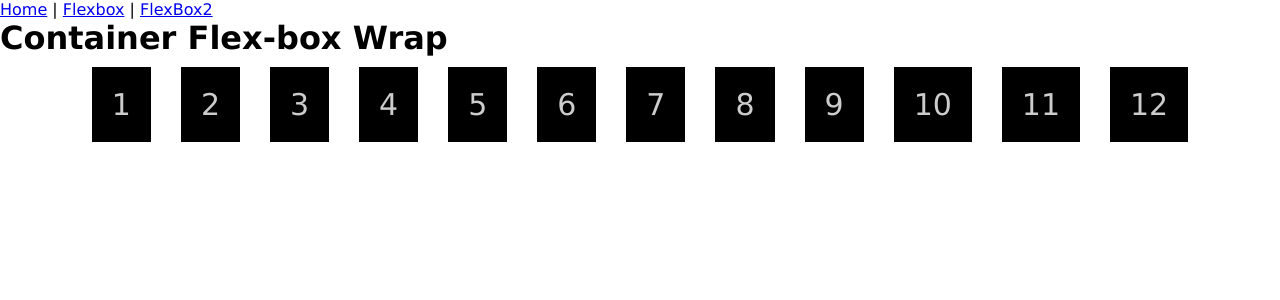
After one commit to Gbardellaa/DesenvoveWeb, a PHP site: page /flexbox2.html in a window 1280 px wide. The commit adds this page. Shown: the top 300 px of the page. Run offline with PHP 8.4, Linux system fonts and the light colour scheme.

Commit message:
Aula 6 e Portifólio - 07/05

```diff
--- a/Aula 6/flexbox.html
+++ b/Aula 6/flexbox.html
@@ -7,6 +7,7 @@
     <link rel="stylesheet" href="folha/style.css">
 </head>
 <body>
+    <a href="index.html"> Home</a> | <a href="flexbox.html">Flexbox</a> | <a href="flexbox2.html">FlexBox2</a>
     <h1>FlexBox - Exemplos</h1>
         <div class="container">
             <div class="Item">
--- /dev/null
+++ b/Aula 6/flexbox2.html
@@ -0,0 +1,27 @@
+<!DOCTYPE html>
+<html lang="en">
+<head>
+    <meta charset="UTF-8">
+    <meta name="viewport" content="width=device-width, initial-scale=1.0">
+    <title>Aula 6 - FlexBox 2</title>
+    <link rel="stylesheet" href="folha/style.css">
+</head>
+<body>
+    <a href="index.html"> Home</a> | <a href="flexbox.html">Flexbox</a> | <a href="flexbox2.html">FlexBox2</a>
+    <h1> Container Flex-box Wrap</h1>
+    <div class="container2">
+        <div>1</div>
+        <div>2</div>
+        <div>3</div>
+        <div>4</div>
+        <div>5</div>
+        <div>6</div>
+        <div>7</div>
+        <div>8</div>
+        <div>9</div>
+        <div>10</div>
+        <div>11</div>
+        <div>12</div>
+    </div>
+</body>
+</html>
--- a/Aula 6/folha/style.css
+++ b/Aula 6/folha/style.css
@@ -10,6 +10,32 @@ body {
     flex-wrap: wrap;
     gap: 20px;
     justify-content: center;
+}
+.container2 {
+    display: flex;
+    flex-wrap: wrap;
+    gap: 20px;
+    justify-content: center;
+}
+.container2 > div {
+    background-color: #000;
+    color: #ccc;
+    margin: 10px 5px;
+    padding: 20px;
+    font-size: 30px;
+}
+.container-centralizado {
+    display: flex;
+    justify-content: center;
+    align-items: center;
+    height: 300px;
+    background-color: #ccc;
+}
+.container-centralizado >div {
+    background-color: #000;
+    width: 150px;
+    height: 150px;
+
 }
 .Item {
     background-color: #ccc;
--- a/Aula 6/index.html
+++ b/Aula 6/index.html
@@ -7,6 +7,7 @@
     <title>Aula 6</title>
 </head>
 <body>
+    <a href="index.html"> Home</a> | <a href="flexbox.html">Flexbox</a> | <a href="flexbox2.html">FlexBox2</a>
     <h1>Tag &lt;picture&gt; para responsividade</h1>
     <picture>
         <source media="(min-width:1280px)" srcset="imagens/Imagem-g.png" type="image/png">
```
Also changed, not shown: Aula 6/flexbox3.html (added, +17 -0 lines), portifolio/css/style.css (added, +21 -0 lines), portifolio/index.html (added, +14 -0 lines), portifolio/imagens/cel_john_doe.png (added), portifolio/imagens/john_doe.png (added), portifolio/imagens/profissao1.jpg (added), portifolio/imagens/profissao2.jpg (added), portifolio/imagens/profissao3.jpg (added).
